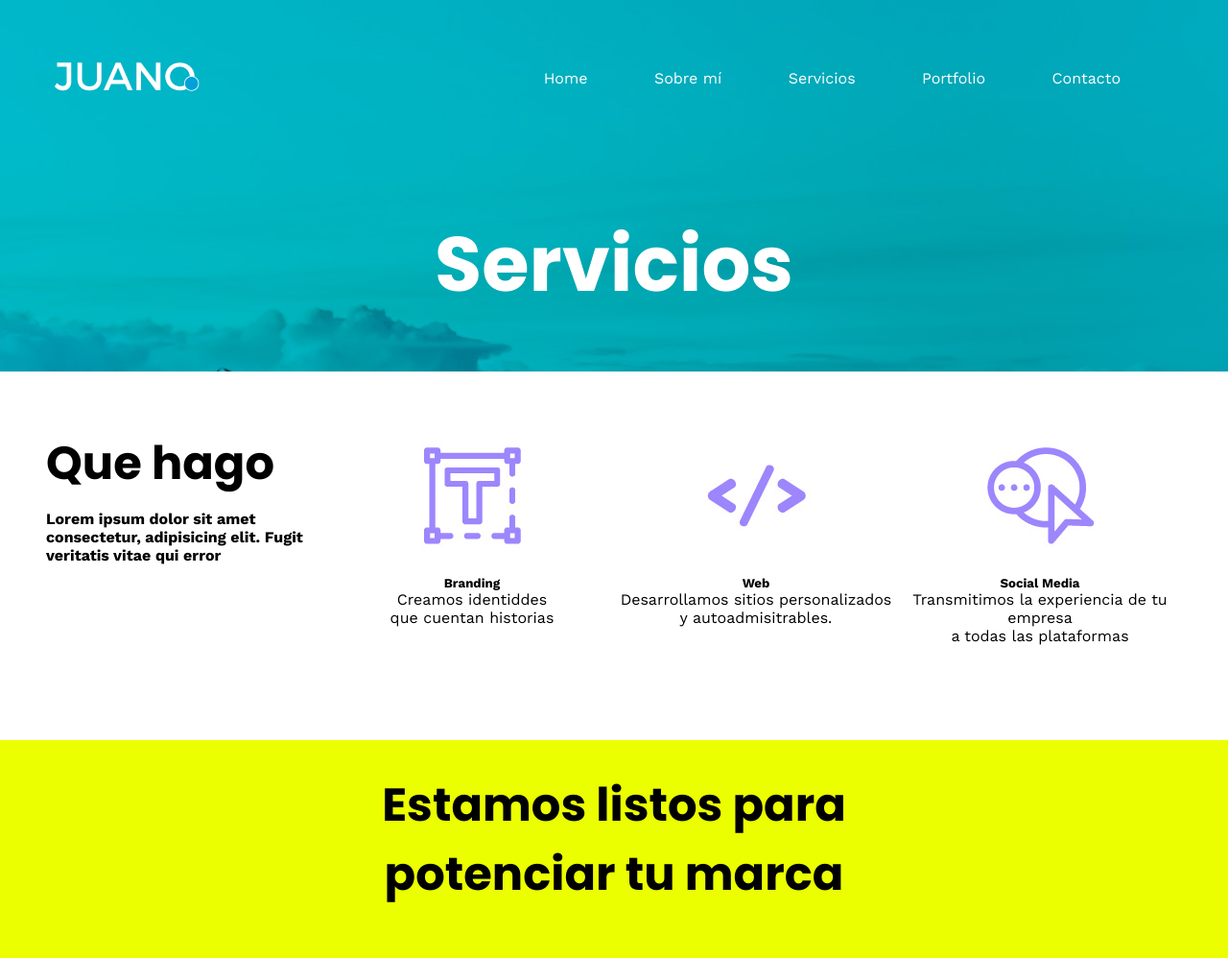
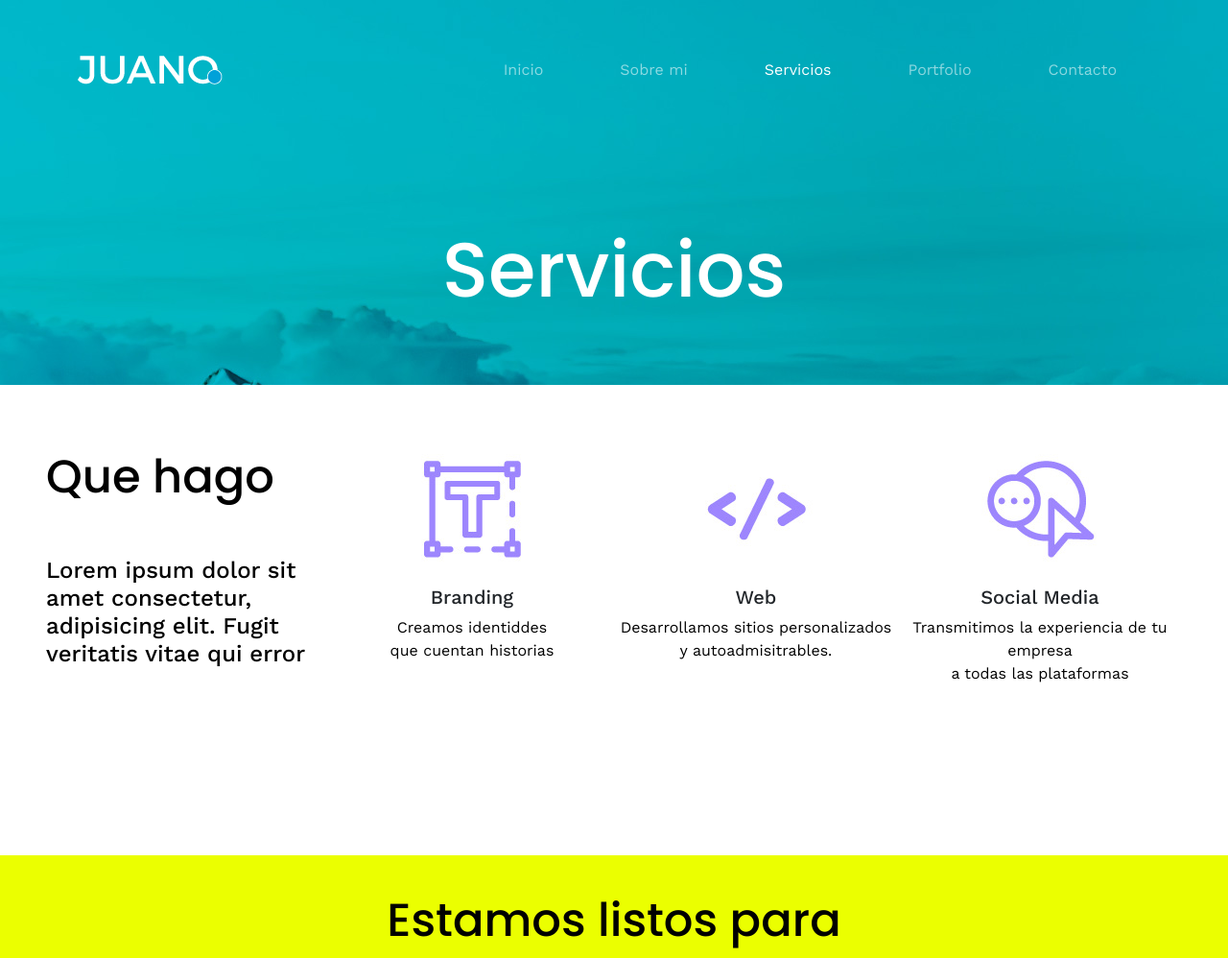
Before and after one commit to jmendez83/Proyecto_Jmendez-1, a plain HTML site: page servicios.html in a window 1280 px wide. Shown: the top 998 px of the page at 96% size. Drawn offline with nearby package versions, Linux system fonts and the light colour scheme.

Commit message:
agregando bootstrap

```diff
--- a/css/estilo.css
+++ b/css/estilo.css
@@ -72,6 +72,30 @@ h3{
 
 }
 
+/* menu bootstrap*/
+
+.bd-placeholder-img {
+  font-size: 1.125rem;
+  text-anchor: middle;
+  -webkit-user-select: none;
+  -moz-user-select: none;
+  user-select: none;
+}
+
+.bg-dark {
+--bs-bg-opacity:0;
+}
+
+.navbar-collapse {
+  flex-grow:0;
+}
+
+@media (min-width: 768px) {
+  .bd-placeholder-img-lg {
+    font-size: 3.5rem;
+  }
+}
+
 /* PAGINA INICIO GRID*/
 
 .containerIndex {
@@ -95,7 +119,7 @@ h3{
 .bgInicio {
         display: grid;
         grid-template-columns: 1fr 1fr 1fr 1fr 1fr;
-        grid-template-rows: 1fr 1.5fr 1fr 0.5fr 0.5fr;
+        grid-template-rows: auto 1.5fr 1fr 0.5fr 0.5fr;
         gap: 0px 0px;
         grid-auto-flow: row;
         grid-template-areas:
@@ -113,9 +137,7 @@ h3{
 
 .menuPrincipal {
     padding: 2rem;
-    display: flex;
-    justify-content: space-between;
-    align-items:center;
+
 }
 
 .menuSuperior{
@@ -225,9 +247,6 @@ h3{
           parrafoIn3;
           padding: 1rem;
         }
-.mainInArticle2 {
-  background: linear-gradient(to bottom, grey, white);
-}
 
 .mainInArticle1 h4 {
 color: black;
--- a/servicios.html
+++ b/servicios.html
@@ -6,6 +6,7 @@
 	<link rel="preconnect" href="https://fonts.googleapis.com">
 	<link rel="preconnect" href="https://fonts.gstatic.com" crossorigin>
 	<link href="https://fonts.googleapis.com/css2?family=Poppins:ital,wght@0,100;0,200;0,300;0,400;0,500;0,600;0,700;0,800;0,900;1,100;1,200;1,300;1,400;1,500;1,600;1,700;1,800;1,900&family=Work+Sans:ital,wght@0,100;0,200;0,300;0,400;0,500;0,600;0,700;0,800;0,900;1,100;1,200;1,300;1,400;1,500;1,600;1,700;1,800;1,900&display=swap" rel="stylesheet">
+	<link href="https://cdn.jsdelivr.net/npm/bootstrap@5.1.3/dist/css/bootstrap.min.css" rel="stylesheet" integrity="sha384-1BmE4kWBq78iYhFldvKuhfTAU6auU8tT94WrHftjDbrCEXSU1oBoqyl2QvZ6jIW3" crossorigin="anonymous">
 	<link rel="stylesheet" href="./css/estilo.css">
 	<title>JMENDEZ-Servicios</title>
 </head>
@@ -16,19 +17,35 @@
 					<div class="imagen-back-servicios">
 						<!-- Menu principal -->
 						<div class="menuPrincipal">
-							<div class="logoPrincipal">
-								<img src="img/logo.png" alt="Logo Estudio JMENDEZ">
-							</div>
+							<nav class="navbar navbar-expand-md navbar-dark bg-dark mb-4">
+								<div class="container-fluid">
+								  <a class="navbar-brand" href="index.html"><img src="./img/logo.png"></a>
+								  <button class="navbar-toggler" type="button" data-bs-toggle="collapse" data-bs-target="#navbarCollapse" aria-controls="navbarCollapse" aria-expanded="false" aria-label="Toggle navigation">
+									<span class="navbar-toggler-icon"></span>
+								  </button>
+								  <div class="collapse navbar-collapse" id="navbarCollapse">
+									<ul class="navbar-nav me-auto mb-2 mb-md-0">
+									  <li class="nav-item">
+										<a class="nav-link " href="index.html">Inicio</a>
+									  </li>
+									  <li class="nav-item">
+										<a class="nav-link" href="sobremi.html">Sobre mi</a>
+									  </li>
+									  <li class="nav-item">
+										<a class="nav-link active" aria-current="page" href="servicios.html">Servicios</a>
+									  </li>
+									  <li class="nav-item">
+										<a class="nav-link" href="portfolio.html">Portfolio</a>
+									  </li>
+									  <li class="nav-item">
+										<a class="nav-link" href="contacto.html">Contacto</a>
+									  </li>
 
-							<nav class="menuSuperior">
-								<ul>
-									<li><a href="index.html">Home</a></li>
-									<li><a href="sobremi.html">Sobre mí</a></li>
-									<li><a href="servicios.html">Servicios</a></li>
-									<li><a href="portfolio.html">Portfolio</a></li>
-									<li><a href="contacto.html">Contacto</a></li>
-								</ul>
-							</nav>
+									</ul>
+
+								  </div>
+								</div>
+							  </nav>
 						</div>
 						<!-- /Menu -->
 						<div class="textoCabeceraSm">
@@ -125,5 +142,7 @@
 			</footer>
 			<!-- /footer-->
 		</div>
+		<!-- JavaScript Bundle with Popper -->
+		<script src="https://cdn.jsdelivr.net/npm/bootstrap@5.1.3/dist/js/bootstrap.bundle.min.js" integrity="sha384-ka7Sk0Gln4gmtz2MlQnikT1wXgYsOg+OMhuP+IlRH9sENBO0LRn5q+8nbTov4+1p" crossorigin="anonymous"></script>
 	</body>
 </html>
```
Also changed, not shown: index.html (+37 -6 lines), sobremi.html (+32 -12 lines).
